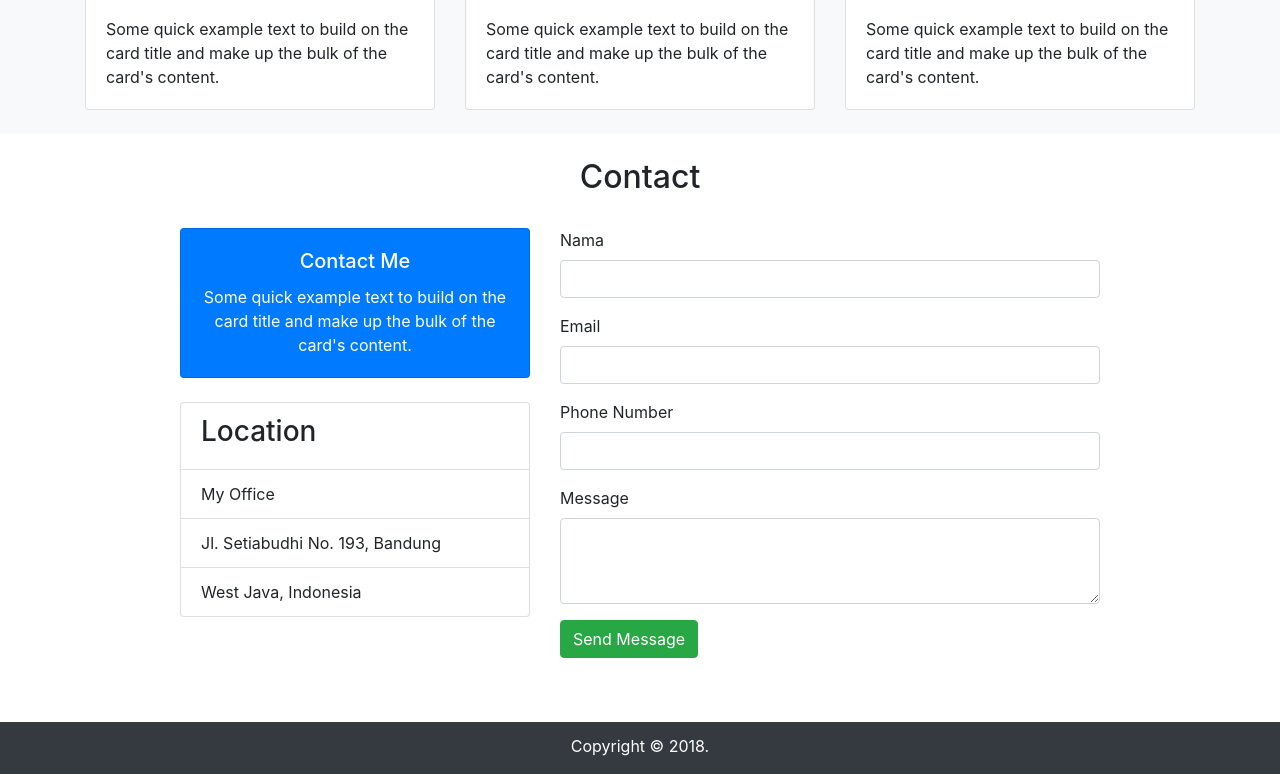
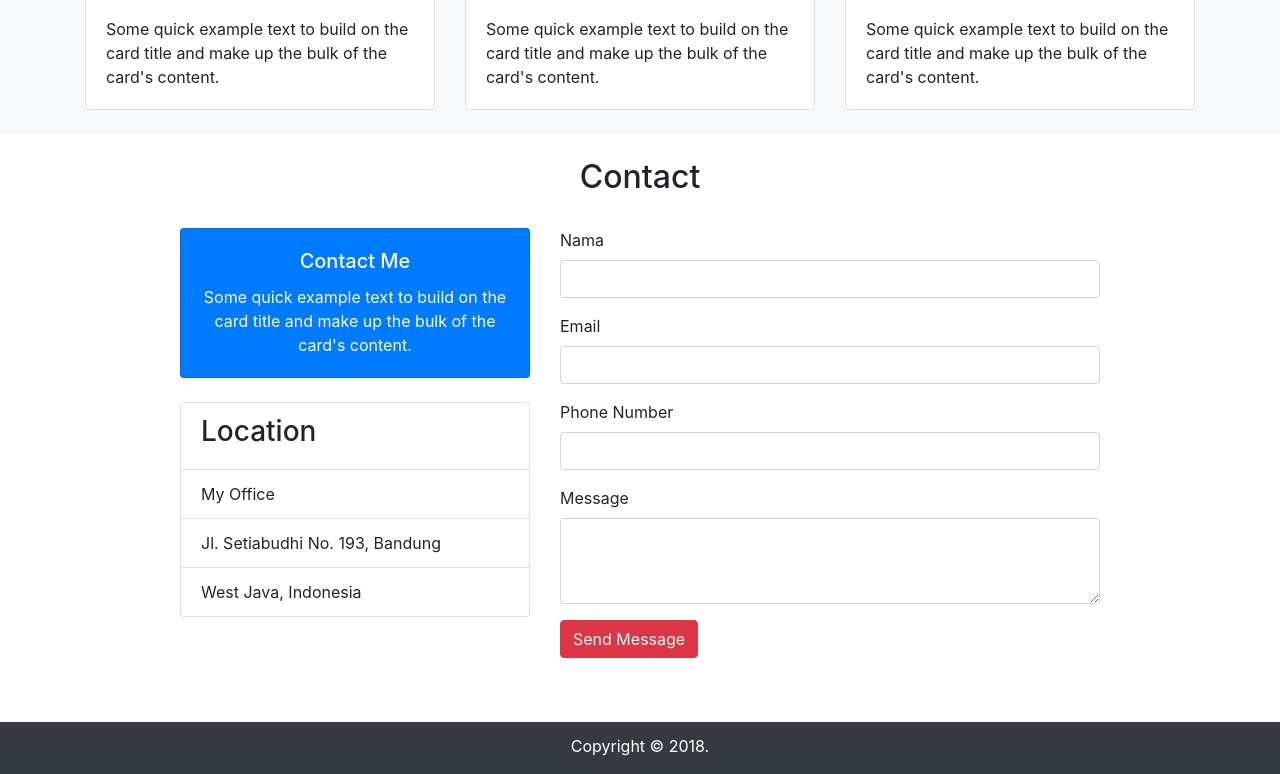
Before and after one commit to kobramotorcycle/lutfi-landing, a plain HTML site: page index.html in a window 1280 px wide. Shown: the part 1754-2528 px from the top of the page. Drawn offline with nearby package versions, Linux system fonts and the light colour scheme.

Commit message:
merubah tombol send message menjadi merah

```diff
--- a/index.html
+++ b/index.html
@@ -184,7 +184,7 @@
                 <textarea class="form-control" id="message" rows="3"></textarea>
               </div>
               <div class="form-group">
-                <button type="button" class="btn btn-success">Send Message</button>
+                <button type="button" class="btn btn-danger">Send Message</button>
               </div>
             </form>
 
```
